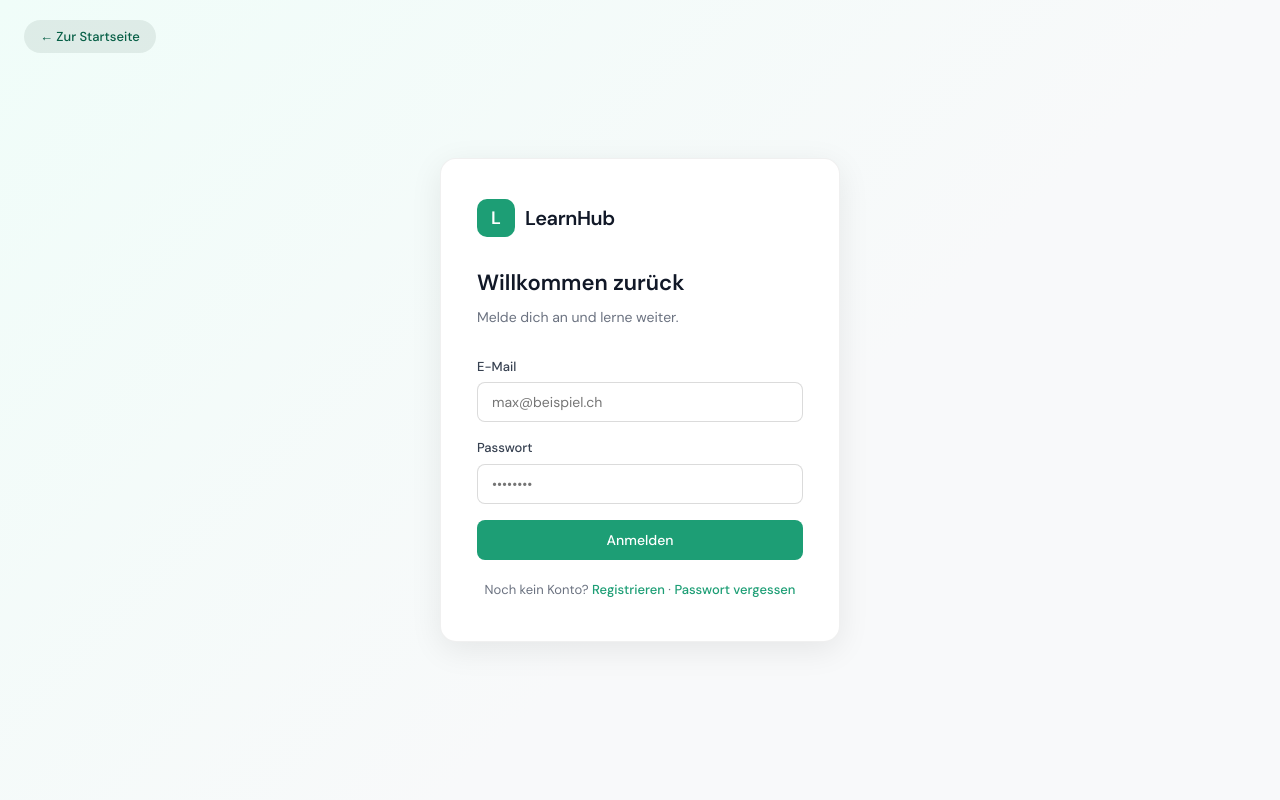
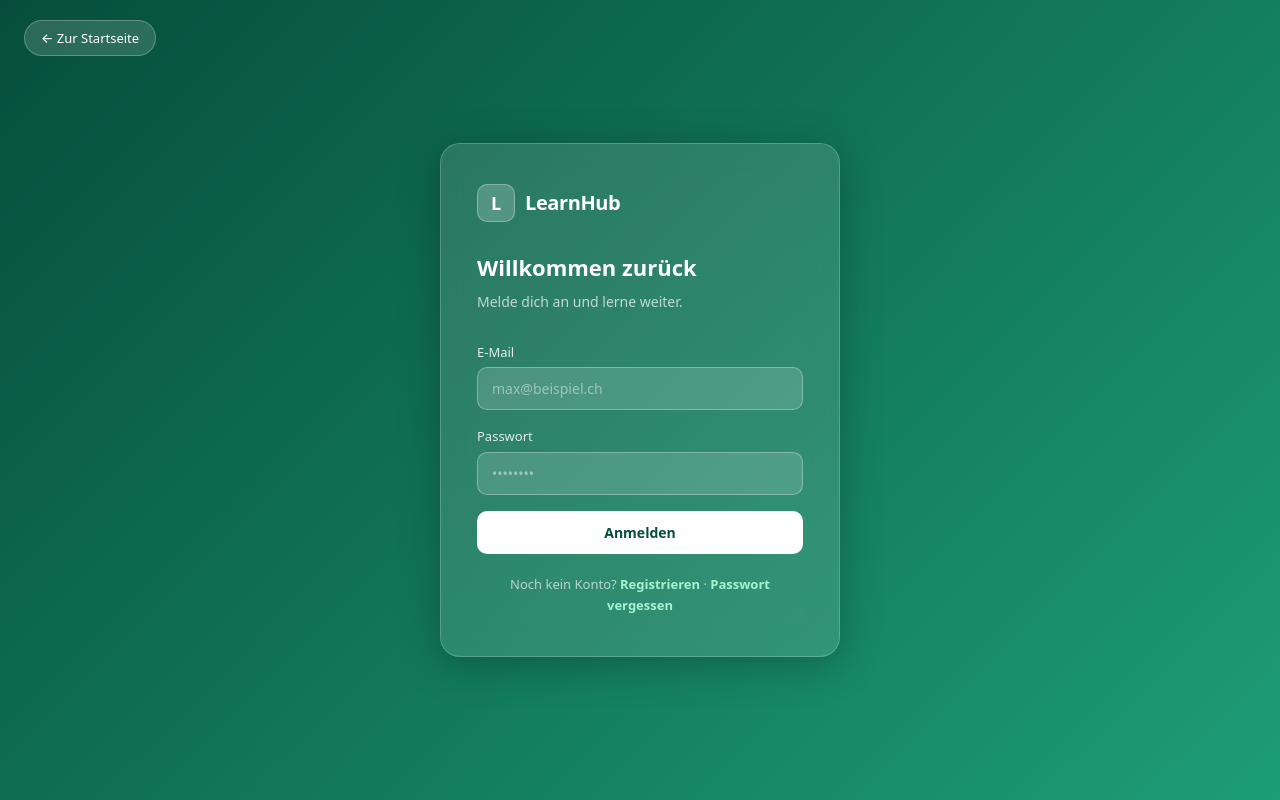
Before and after one commit to David-Rutz/Lernplattform, a React (Vite) app: page / in a window 1280 px wide. Both pictures are taken after a click on the button "Jetzt starten →". Built offline with nearby package versions, Linux system fonts and the light colour scheme.

Commit message:
feat: restyle Auth page with glassmorphism to match landing page

```diff
--- a/src/components/Auth.jsx
+++ b/src/components/Auth.jsx
@@ -2,20 +2,52 @@ import { useState } from 'react'
 import { supabase } from '../lib/supabase'
 
 const s = {
-  wrap: { minHeight: '100vh', display: 'flex', alignItems: 'center', justifyContent: 'center', padding: '20px', background: 'linear-gradient(135deg, #f0fdf9 0%, #f8f9fa 60%)' },
-  card: { background: '#fff', borderRadius: 16, padding: '40px 36px', width: '100%', maxWidth: 400, boxShadow: '0 8px 32px rgba(0,0,0,0.08)', border: '1px solid rgba(0,0,0,0.06)' },
+  wrap: {
+    minHeight: '100vh', display: 'flex', alignItems: 'center', justifyContent: 'center',
+    padding: '20px', background: 'linear-gradient(135deg, #064E3B 0%, #1D9E75 100%)',
+    fontFamily: 'system-ui, -apple-system, sans-serif',
+  },
+  card: {
+    background: 'rgba(255,255,255,0.12)', backdropFilter: 'blur(16px)',
+    WebkitBackdropFilter: 'blur(16px)',
+    border: '1px solid rgba(255,255,255,0.2)', borderRadius: 20,
+    padding: '40px 36px', width: '100%', maxWidth: 400,
+    boxShadow: '0 8px 40px rgba(0,0,0,0.25)',
+  },
   logo: { display: 'flex', alignItems: 'center', gap: 10, marginBottom: 28 },
-  logoIcon: { width: 38, height: 38, background: '#1D9E75', borderRadius: 10, display: 'flex', alignItems: 'center', justifyContent: 'center', color: '#fff', fontSize: 18, fontWeight: 600 },
-  logoName: { fontSize: 20, fontWeight: 600, letterSpacing: '-0.02em' },
-  title: { fontSize: 22, fontWeight: 600, marginBottom: 6 },
-  sub: { fontSize: 14, color: '#6B7280', marginBottom: 28 },
-  label: { display: 'block', fontSize: 13, fontWeight: 500, marginBottom: 5, color: '#374151' },
-  input: { width: '100%', padding: '10px 14px', border: '1px solid rgba(0,0,0,0.14)', borderRadius: 8, fontSize: 14, outline: 'none', transition: 'border-color .15s', marginBottom: 16 },
-  btn: { width: '100%', padding: '11px', background: '#1D9E75', color: '#fff', border: 'none', borderRadius: 8, fontSize: 14, fontWeight: 500, cursor: 'pointer', transition: 'background .15s' },
-  toggle: { textAlign: 'center', marginTop: 20, fontSize: 13, color: '#6B7280' },
-  toggleLink: { color: '#1D9E75', cursor: 'pointer', fontWeight: 500 },
-  error: { background: '#FEE2E2', color: '#991B1B', padding: '10px 14px', borderRadius: 8, fontSize: 13, marginBottom: 16 },
-  success: { background: '#E1F5EE', color: '#085041', padding: '10px 14px', borderRadius: 8, fontSize: 13, marginBottom: 16 },
+  logoIcon: {
+    width: 38, height: 38, background: 'rgba(255,255,255,0.2)', borderRadius: 10,
+    display: 'flex', alignItems: 'center', justifyContent: 'center',
+    color: '#fff', fontSize: 18, fontWeight: 700, border: '1px solid rgba(255,255,255,0.3)',
+  },
+  logoName: { fontSize: 20, fontWeight: 700, letterSpacing: '-0.02em', color: '#fff' },
+  title: { fontSize: 22, fontWeight: 700, marginBottom: 6, color: '#fff' },
+  sub: { fontSize: 14, color: 'rgba(255,255,255,0.7)', marginBottom: 28 },
+  label: { display: 'block', fontSize: 13, fontWeight: 500, marginBottom: 5, color: 'rgba(255,255,255,0.85)' },
+  input: {
+    width: '100%', padding: '11px 14px',
+    border: '1px solid rgba(255,255,255,0.3)', borderRadius: 10, fontSize: 14,
+    outline: 'none', marginBottom: 16, boxSizing: 'border-box',
+    background: 'rgba(255,255,255,0.15)', color: '#fff',
+    fontFamily: 'inherit',
+  },
+  btn: {
+    width: '100%', padding: '12px', background: '#fff', color: '#064E3B',
+    border: 'none', borderRadius: 10, fontSize: 14, fontWeight: 700,
+    cursor: 'pointer', transition: 'opacity .15s', fontFamily: 'inherit',
+  },
+  toggle: { textAlign: 'center', marginTop: 20, fontSize: 13, color: 'rgba(255,255,255,0.65)' },
+  toggleLink: { color: '#A7F3D0', cursor: 'pointer', fontWeight: 600 },
+  error: {
+    background: 'rgba(254,226,226,0.15)', color: '#FCA5A5',
+    border: '1px solid rgba(252,165,165,0.3)',
+    padding: '10px 14px', borderRadius: 8, fontSize: 13, marginBottom: 16,
+  },
+  success: {
+    background: 'rgba(209,250,229,0.15)', color: '#A7F3D0',
+    border: '1px solid rgba(167,243,208,0.3)',
+    padding: '10px 14px', borderRadius: 8, fontSize: 13, marginBottom: 16,
+  },
 }
 
 export default function Auth({ onBack }) {
@@ -52,11 +84,18 @@ export default function Auth({ onBack }) {
   return (
     <div style={s.wrap}>
       {onBack && (
-        <button onClick={onBack} style={{ position: 'fixed', top: 20, left: 24, background: 'rgba(6,40,30,0.08)', border: 'none', color: '#065F46', fontSize: 13, fontWeight: 500, cursor: 'pointer', padding: '8px 16px', borderRadius: 20, display: 'flex', alignItems: 'center', gap: 6 }}>
+        <button onClick={onBack} style={{ position: 'fixed', top: 20, left: 24, background: 'rgba(255,255,255,0.15)', border: '1px solid rgba(255,255,255,0.25)', color: '#fff', fontSize: 13, fontWeight: 500, cursor: 'pointer', padding: '8px 16px', borderRadius: 20, display: 'flex', alignItems: 'center', gap: 6, backdropFilter: 'blur(4px)' }}>
           ← Zur Startseite
         </button>
       )}
-      <div style={s.card}>
+      <style>{`
+        input::placeholder { color: rgba(255,255,255,0.45); }
+        input { caret-color: #fff; }
+        @media (max-width: 480px) {
+          .auth-card { padding: 32px 24px !important; }
+        }
+      `}</style>
+      <div style={s.card} className="auth-card">
         <div style={s.logo}>
           <div style={s.logoIcon}>L</div>
           <span style={s.logoName}>LearnHub</span>
```
